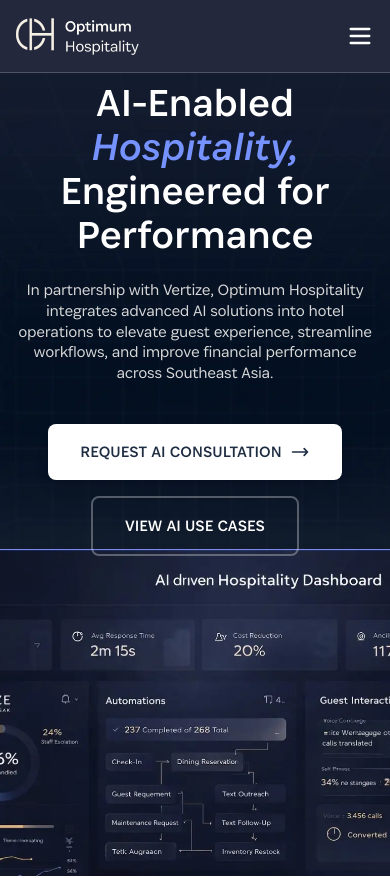
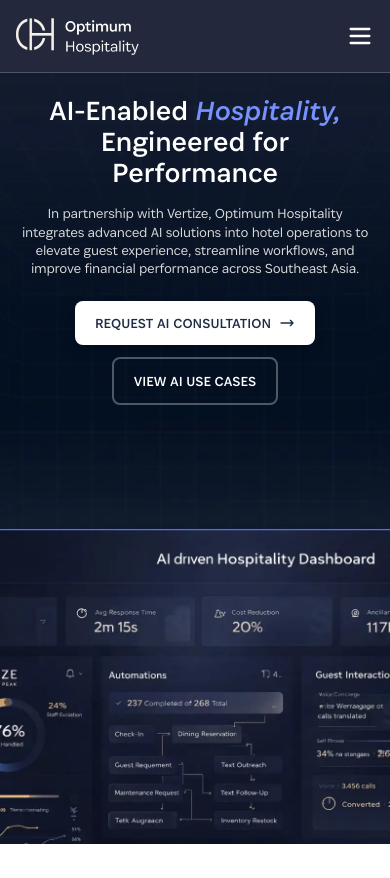
Before and after one commit to optimumhospitality/optimumhospitaity, a React (Vite) app: page /vertize-ai in a window 390 px wide. Shown: the top 878 px of the page. Built offline with nearby package versions, Linux system fonts and the light colour scheme.

Commit message:
resolve issue in vertize ai

```diff
--- a/src/components/vertize-ai/HeroSection.tsx
+++ b/src/components/vertize-ai/HeroSection.tsx
@@ -2,7 +2,7 @@
 
 export default function HeroSection() {
   return (
-    <section className="relative min-h-screen bg-[#0a1628] flex items-center overflow-hidden">
+    <section className="relative min-h-screen bg-[#0a1628] flex items-start sm:items-center overflow-hidden">
       {/* Background Image */}
       <div className="absolute inset-0">
         <img src={HeroBG} alt="" className="w-full h-full object-cover" />
@@ -14,12 +14,12 @@
                 <div className="absolute bottom-1/4 left-1/4 w-64 h-64 bg-blue-500/5 rounded-full blur-2xl" />
             </div> */}
 
-      <div className="relative z-10 max-w-[1440px] mx-auto px-4 sm:px-6 md:px-8 lg:px-12 xl:px-[100px] w-full py-20">
-        <div className="flex flex-col items-center text-center gap-12">
+      <div className="relative z-10 max-w-[1440px] mx-auto px-4 sm:px-6 md:px-8 lg:px-12 xl:px-[100px] w-full pt-24 pb-8 sm:py-20">
+        <div className="flex flex-col items-center text-center gap-6 sm:gap-12">
           {/* Hero Content */}
           <div className="max-w-5xl">
             <h1
-              className="text-[40px] sm:text-[50px] md:text-[60px] font-normal text-white text-center mb-6"
+              className="text-[28px] sm:text-[50px] md:text-[60px] font-normal text-white text-center mb-4 sm:mb-6"
               style={{ lineHeight: "110%" }}
             >
               AI-Enabled
@@ -31,7 +31,7 @@
               Engineered for Performance
             </h1>
             <p
-              className="text-[#D9D9D9] text-[16px] sm:text-[18px] md:text-[20px] font-light text-center mb-10 max-w-6xl mx-auto"
+              className="text-[#D9D9D9] text-[14px] sm:text-[18px] md:text-[20px] font-light text-center mb-6 sm:mb-10 max-w-6xl mx-auto"
               style={{ lineHeight: "130%", letterSpacing: "-0.02em" }}
             >
               In partnership with Vertize, Optimum Hospitality integrates
@@ -41,11 +41,11 @@
             </p>
 
             {/* CTA Buttons */}
-            <div className="flex flex-col sm:flex-row items-center justify-center gap-4 mb-60">
-              <button className="inline-flex items-center gap-2 px-8 py-4 bg-white text-[#1E2D42] text-base font-normal rounded-lg hover:bg-gray-100 transition-all shadow-lg">
+            <div className="flex flex-col sm:flex-row items-center justify-center gap-3 sm:gap-4 mb-0 sm:mb-60">
+              <button className="inline-flex items-center gap-2 px-5 sm:px-8 py-3 sm:py-4 bg-white text-[#1E2D42] text-sm sm:text-base font-normal rounded-lg hover:bg-gray-100 transition-all shadow-lg">
                 REQUEST AI CONSULTATION
                 <svg
-                  className="w-5 h-5"
+                  className="w-4 h-4 sm:w-5 sm:h-5"
                   fill="none"
                   stroke="currentColor"
                   viewBox="0 0 24 24"
@@ -58,7 +58,7 @@
                   />
                 </svg>
               </button>
-              <button className="inline-flex items-center gap-2 px-8 py-4 bg-transparent text-white text-base font-normal rounded-lg border-2 border-white/30 hover:border-white/50 transition-all">
+              <button className="inline-flex items-center gap-2 px-5 sm:px-8 py-3 sm:py-4 bg-transparent text-white text-sm sm:text-base font-normal rounded-lg border-2 border-white/30 hover:border-white/50 transition-all">
                 VIEW AI USE CASES
               </button>
             </div>
```
